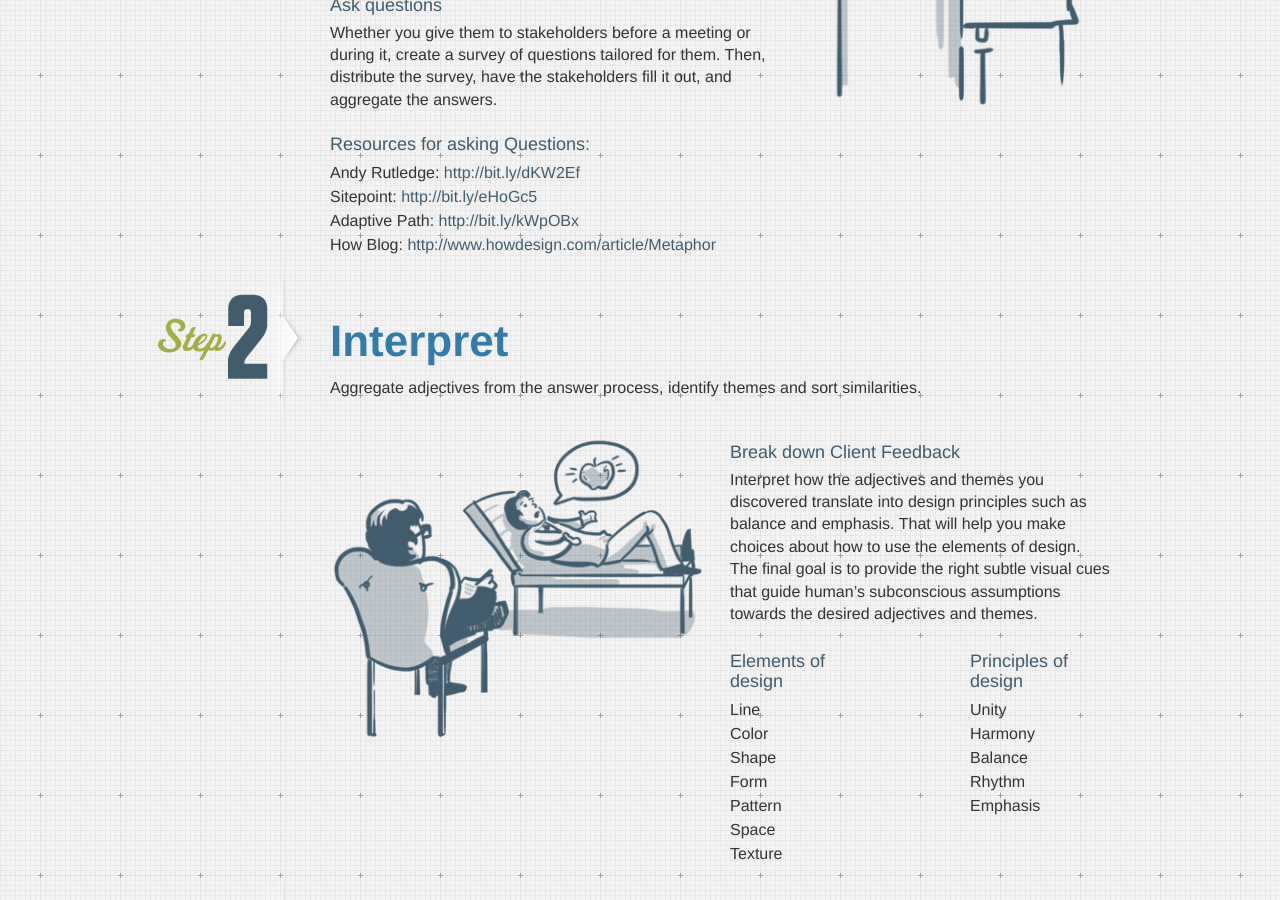
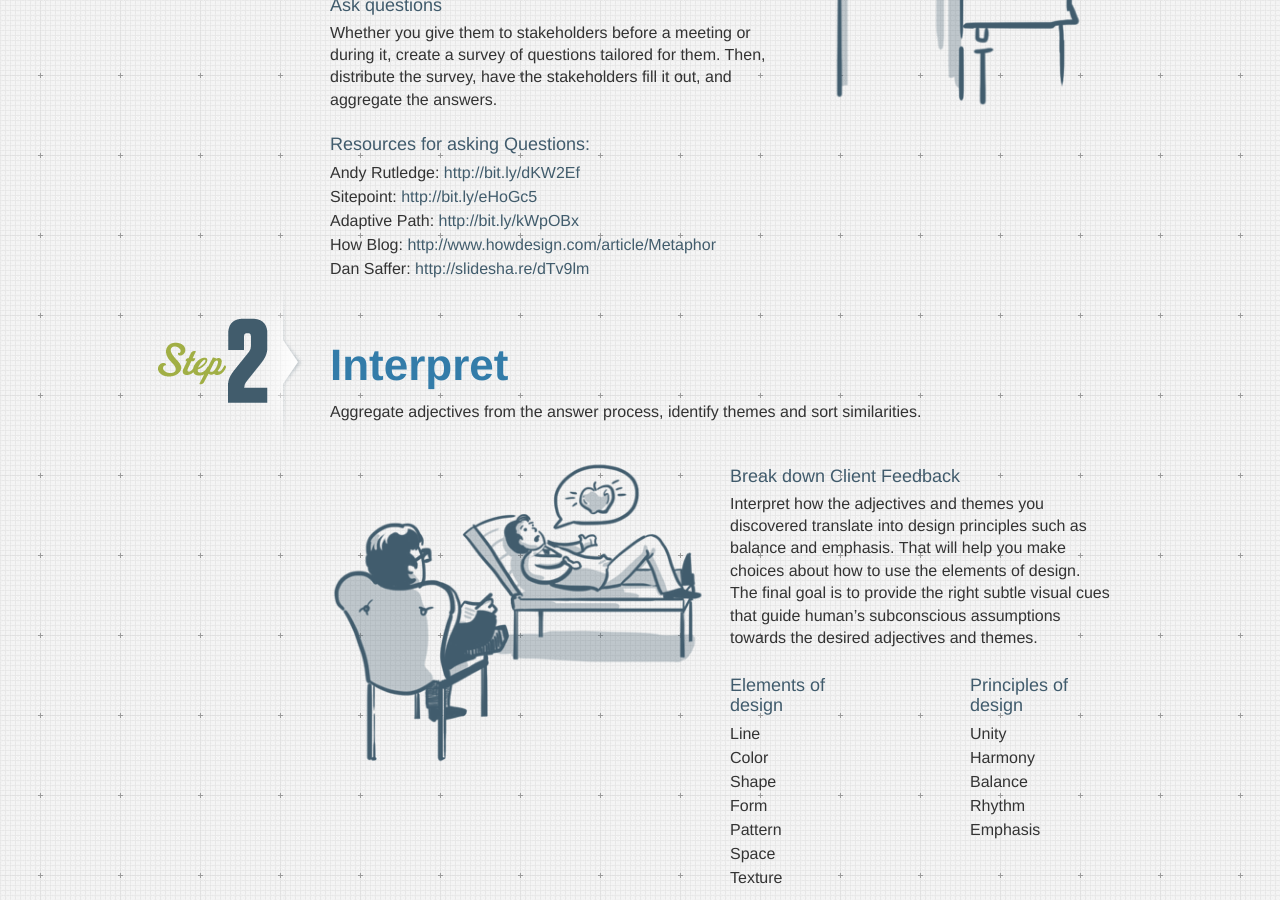
Before and after one commit to styletiles/styletiles.github.com, a Jekyll site: the page built from _posts/2012-02-01-index.html, in a window 1280 px wide and 900 px high, scrolled down 1765 px. Built offline with Jekyll 4.4.1, drawn with Linux system fonts in a browser that asks for light colours; nearby versions of some CDN libraries; comment, search, counter and statistics services are not loaded.

Commit message:
Added a link
from the presentation

```diff
--- a/_posts/2012-02-01-index.html
+++ b/_posts/2012-02-01-index.html
@@ -109,6 +109,8 @@ permalink: index.html
                     <li>
                         How Blog: <a href="http://www.howdesign.com/article/Metaphor">http://www.howdesign.com/article/Metaphor</a>
                     </li>
+
+<li>Dan Saffer: <a href="http://slidesha.re/dTv9lm">http://slidesha.re/dTv9lm</a></li>
                 </ul>
             </div>
             <div class="span4 no-mobile">
```
